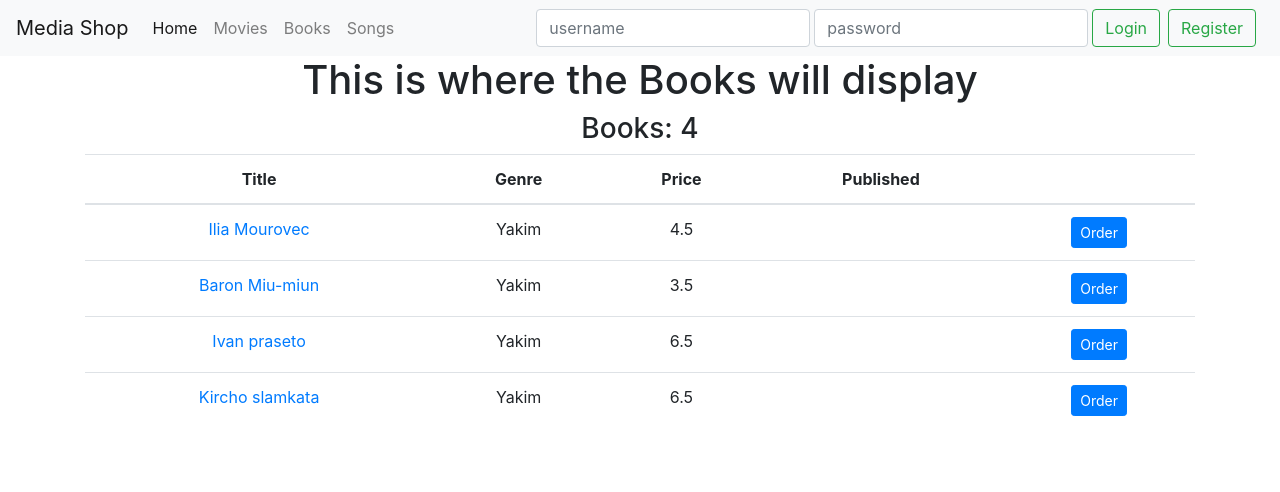
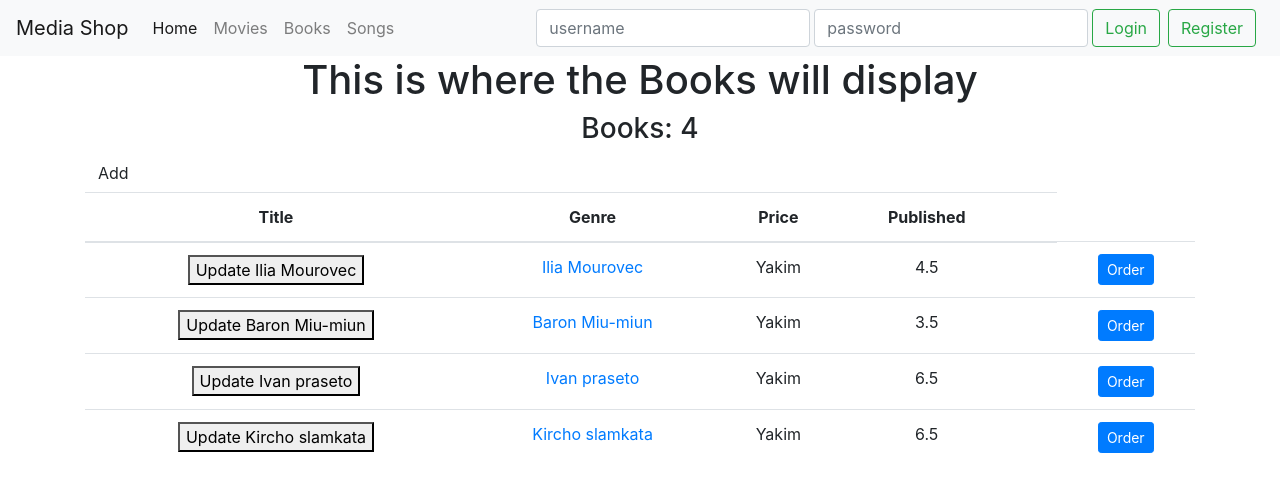
Before and after one commit to jakimcho/MediaShop, a React (Create React App) app: page /books in a window 1280 px wide. Shown: the top 492 px of the page. Built offline with nearby package versions, Linux system fonts and the light colour scheme.

Commit message:
Added some base functionality to the generic table components

```diff
--- a/src/components/booksPage.jsx
+++ b/src/components/booksPage.jsx
@@ -29,11 +29,15 @@ class BooksPage extends Component {
       <div>
         <h1>This is where the Books will display</h1>
         <h3>Books: {this.state.books.length}</h3>
+        <button className="btn btn-toolbar" onClick={this.handleAddBook}>
+          Add
+        </button>
         <BooksTable
           books={books} // here props should be used
           sortColumn={sortColumn}
           onSort={this.handleSort}
           onOrder={this.handleOrder}
+          onBookUpdate={this.handleUpdateBook}
         />
       </div>
     );
@@ -52,6 +56,36 @@ class BooksPage extends Component {
   handleOrder = book => {
     console.log("Book is ordered: ", book);
   };
+
+  handleAddBook = () => {
+    const book = this.mockAddBookService();
+    const books = [book, ...this.state.books];
+
+    this.setState({ books });
+  };
+
+  handleUpdateBook = book => {
+    console.log("Start updating book: ", book);
+    const books = this.state.books;
+    const updatedBookIndex = books.indexOf(book);
+    let newBook = { ...book };
+    newBook.title = "Updated";
+    books[updatedBookIndex] = { ...newBook };
+    this.setState({ books });
+  };
+
+  mockAddBookService() {
+    const book = {
+      isPublished: true,
+      _id: "5c0c15c44ab5163e59de6d51",
+      title: "New Book",
+      author: "Yakim",
+      price: 4.5,
+      __v: 0
+    };
+
+    return book;
+  }
 
   getMockedBooks = () => {
     const books = [
--- a/src/components/booksTable.jsx
+++ b/src/components/booksTable.jsx
@@ -27,7 +27,7 @@ class BooksTable extends Component {
 
   state = {};
   render() {
-    const { books, onSort, onOrder, sortColumn } = this.props;
+    const { books, onSort, onOrder, sortColumn, onBookUpdate } = this.props;
     return (
       <Table
         columns={this.columns}
@@ -35,6 +35,7 @@ class BooksTable extends Component {
         sortColumn={sortColumn}
         onSort={onSort}
         onOrder={onOrder}
+        onUpdate={onBookUpdate}
       />
     );
   }
--- a/src/components/common/table.jsx
+++ b/src/components/common/table.jsx
@@ -2,11 +2,16 @@ import React from "react";
 import TableHeader from "./tableHeader";
 import TableBody from "./tableBody";
 
-const Table = ({ columns, sortColumn, onSort, onOrder, data }) => {
+const Table = ({ columns, sortColumn, onSort, onOrder, data, onUpdate }) => {
   return (
     <table className="table">
       <TableHeader columns={columns} sortColumn={sortColumn} onSort={onSort} />
-      <TableBody columns={columns} data={data} onOrder={onOrder} />
+      <TableBody
+        columns={columns}
+        data={data}
+        onOrder={onOrder}
+        onUpdate={onUpdate}
+      />
     </table>
   );
 };
--- a/src/components/common/tableBody.jsx
+++ b/src/components/common/tableBody.jsx
@@ -3,8 +3,10 @@ import _ from "lodash";
 
 class TableBody extends Component {
   renderCell = (item, column) => {
+    console.log("Render item: ", item);
     if (column.content) return column.content(item);
 
+    console.log("What lodash ouputs item: ", item);
     return _.get(item, column.path);
   };
 
@@ -13,12 +15,14 @@ class TableBody extends Component {
   };
 
   render() {
-    const { data, columns } = this.props;
+    const { data, columns, onUpdate } = this.props;
 
     return (
       <tbody>
         {data.map(item => (
           <tr key={item._id}>
+            {this.mod(item)}
+            {this.updateBook(item)}
             {columns.map(column => (
               <td key={this.createKey(item, column)}>
                 {this.renderCell(item, column)}
@@ -29,6 +33,31 @@ class TableBody extends Component {
       </tbody>
     );
   }
+
+  mod(item) {
+    console.log("Mod body Start updating book: ", item);
+    const dataItem = { ...item };
+    // return dataItem;
+  }
+
+  updateBook(item) {
+    console.log("Addeing button to update book: ", item);
+    const temp = {
+      author: "Yakim",
+      isPublished: true,
+      price: 4.5,
+      title: "Ilia Mourovec",
+      __v: 0,
+      _id: "5c0c15c44ab5163e59de6d51"
+    };
+    return (
+      <td>
+        <button onClick={temp => this.props.onUpdate(temp)}>
+          Update {item.title}
+        </button>
+      </td>
+    );
+  }
 }
 
 export default TableBody;
```
